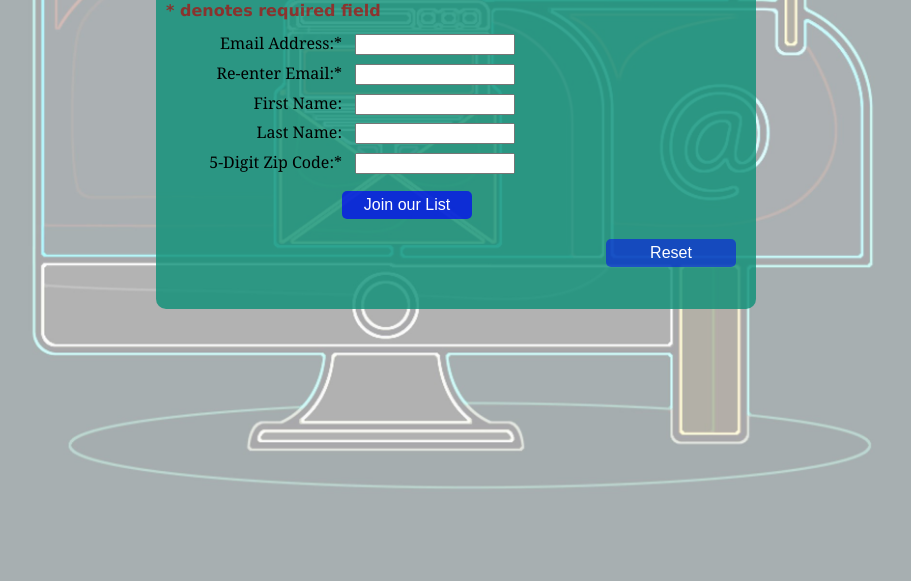
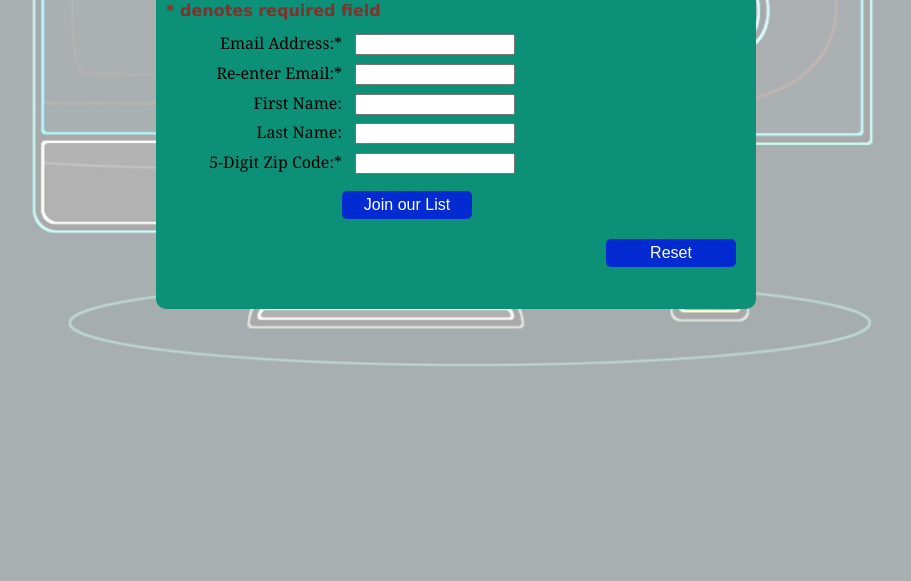
Before and after one commit to lisamcoon/email_list, a plain HTML site: page email_list.html in a window 1280 px wide. Shown: the part 219-800 px from the top of the page, without its empty margins (184-1095 px from the left). Drawn offline with nearby package versions, Linux system fonts and the light colour scheme.

Commit message:
Update ex-10-styles.css

```diff
--- a/ex-10-styles.css
+++ b/ex-10-styles.css
@@ -28,11 +28,11 @@ h4 {
   font-weight: 700;
 }
 section {
-  margin: auto auto 20% auto;
-  width: 600px;
+  margin: auto;
+  max-width: 600px;
   min-height: 400px;
   padding: 10px;
-  background-color: rgba(12, 144, 119, 0.8);
+  background-color: rgba(12, 144, 119);
   border-radius: 10px;
 }
 
@@ -69,7 +69,7 @@ input#join {
 input#reset {
  float: right;
   padding: 5px;
-  background-color: rgba(0, 0, 250, 0.5);
+  background-color: rgba(0, 0, 250, 0.7);
   color: rgb(255, 255, 255);
   font-size: 16px;
   border: none;
@@ -116,7 +116,7 @@ dm {
   }
   body {
     background-image: none;
-    background-color: rgba(12, 144, 119, 0.8);
+    background-color: rgba(12, 144, 119);
   }
 
   section {
```
